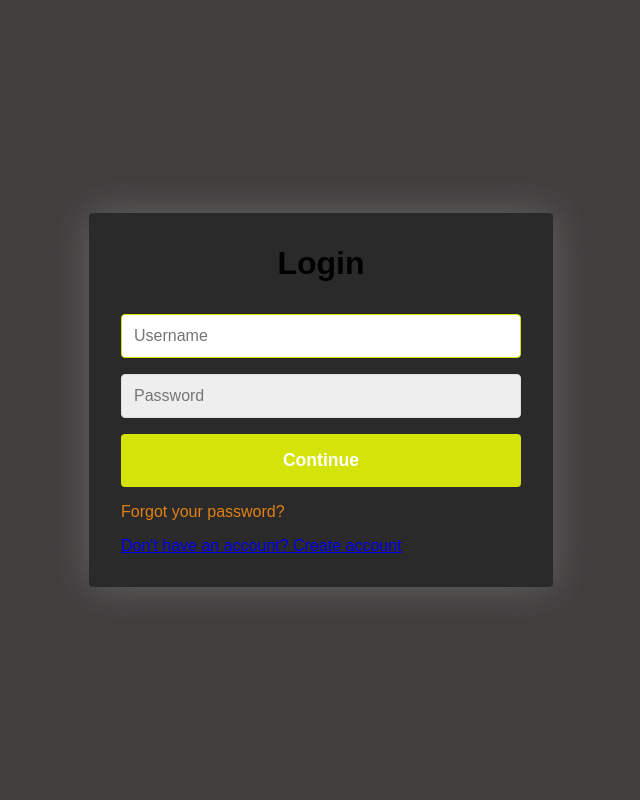
After one commit to ab-drd/pinnacle-builds-project, a PHP site: page /login.html in a window 1280 px wide. The commit adds this page. Shown: the whole page, without its empty margins (319-959 px from the left). Run offline with PHP 8.4, Linux system fonts and the light colour scheme.

Commit message:
Sign up/Log in/Log out backend complete

```diff
--- /dev/null
+++ b/project/login.html
@@ -0,0 +1,57 @@
+<!DOCTYPE html>
+<head>
+    <meta name="viewport" content="width=device-width, initial-scale=1.0">
+    <meta charset="utf-8">
+    <title>Login / Sign up Form</title>
+    <link rel="shortcut icon" href="/asets/favicon.ico">
+    <link rel="stylesheet" href="styles/main.css">
+</head>
+<body>
+<div class="container">
+    <form action="./src/includes/signin.inc.php" class="form" id="login">
+        <h1 class="form__title">Login</h1>
+        <div class="form__message-form__message--error"></div>
+        <div class="form__input-group">
+            <input type="text" class="form__input" autofocus placeholder="Username">
+            <div class="form__input-error-message"></div>
+        </div>
+        <div class="form__input-group">
+            <input type="password" class="form__input" autofocus placeholder="Password">
+            <div class="form__input-error-message"></div>
+        </div>
+        <button class="form__button" type="submit">Continue</button>
+        <p class="form__text">
+            <a href="#" class="form__link">Forgot your password?</a>
+        </p>
+        <p class="form__text">
+            <a lass="form__link" href="./" id="linkCreateAccount"> Don't have an account? Create account</a>
+        </p>
+    </form>
+    <form action="./src/includes/signup.inc.php" class="form form--hidden" id="createAccount">
+        <h1 class="form__title">Create Account</h1>
+        <div class="form__message-form__message--error"></div>
+        <div class="form__input-group">
+            <input type="text" id="signupUsername" class="form__input" autofocus placeholder="Username">
+            <div class="form__input-error-message"></div>
+        </div>
+        <div class="form__input-group">
+            <input type="text" class="form__input" autofocus placeholder="Email Adress">
+            <div class="form__input-error-message"></div>
+        </div>
+        <div class="form__input-group">
+            <input type="password" class="form__input" autofocus placeholder="Password">
+            <div class="form__input-error-message"></div>
+        </div>
+        <div class="form__input-group">
+            <input type="password" class="form__input" autofocus placeholder="Confirm Password">
+            <div class="form__input-error-message"></div>
+        </div>
+        <button class="form__button" type="submit">Continue</button>
+
+        <p class="form__text">
+            <a lass="form__link" href="./" id="linkLogin">Already have an account? Sign in.</a>
+        </p>
+    </form>
+</div>
+    <script src="src/main.js"></script>
+</body>
--- /dev/null
+++ b/project/src/redirect.php
@@ -0,0 +1,4 @@
+<?php
+    header("location: ../index.php");
+    exit();
+?>
--- /dev/null
+++ b/project/styles/main.css
@@ -0,0 +1,131 @@
+body{
+    --color-primary:#d5e408;
+    --color-primary-dark: #beca11;
+    --color-secondary: #e28113;
+    --color-error: #cc3333;
+    --color-success: #4bb544;
+    --border-radius: 4px;
+
+    margin: 0;
+    height: 100vh;
+    display: flex;
+    align-items: center;
+    justify-content: center;
+    font-size: 10px;
+    background-color: rgb(65,62,62);
+    background-size: cover;
+}
+
+.container{
+    width: 400px;
+    max-width: 400px;
+    margin: 1rem;
+    padding: 2rem;
+    box-shadow: 0 0 40px rgba(255, 255, 255, 0.2);
+    border-radius: var(--border-radius);
+    background: rgb(42,42,42);
+}
+
+.container,
+.form__input,
+.form__button{
+    font: 500 1rem 'Quicksand', sans-serif;
+}
+
+.form--hidden{
+    display: none;
+}
+
+.form > *:first-child{
+    margin-top: 0;
+}
+
+.form__title{
+    margin-bottom: 2rem;
+    text-align: center;
+
+}
+
+.form > *:last-child{
+    margin-bottom: 0;
+}
+
+.form__message{
+    text-align: center;
+    margin-bottom: 1rem;
+}
+
+.form__message--success{
+    color: var(--color-success)
+}
+
+.form__message--error{
+    color: var(--color-error);
+}
+
+.form__input-group{
+    margin-bottom: 1rem;
+}
+
+.form__input{
+    display: block;
+    width: 100%;
+    padding: 0.75rem;
+    box-sizing: border-box;
+    border-radius: var(--border-radius);
+    border: 1px solid #dddddd;
+    outline: none;
+    background: #eeeeee;
+    transition: background 0.2s, border-color 0.2s;
+}
+
+.form__input:focus{
+    border-color: var(--color-primary);
+    background: #ffffff;
+}
+
+.form__input--error{
+    color: var(--color-error);
+    border-color: var(--color-error);
+}
+
+.form__input-error-message{
+    margin-top: 0.5rem;
+    font-size: 0.85rem;
+    color: var(--color-error);
+}
+
+.form__button{
+    width: 100%;
+    padding: 1rem 2rem;
+    font-weight: bold;
+    font-size: 1.1rem;
+    color: #ffffff;
+    border: none;
+    border-radius: var(--border-radius);
+    outline: none;
+    cursor: pointer;
+    background: var(--color-primary);
+}
+
+.form__button:hover{
+    background: var(--color-primary-dark);
+}
+
+.form__button:active{
+    transform: scale(0.98);
+}
+
+.fomr__text{
+    text-align: center;
+}
+
+.form__link{
+    color: var(--color-secondary);
+    text-decoration: none;
+    cursor: pointer;
+}
+
+.form__link:hover{
+    text-decoration: underline;
+}
```
Also changed, not shown: project/index.php (added, +8 -0 lines), project/src/header.php (added, +19 -0 lines), project/src/includes/function.inc.php (+42 -3 lines), project/src/includes/login.inc.php (added, +16 -0 lines), project/src/includes/logout.inc.php (added, +7 -0 lines), project/src/includes/signup.inc.php (+6 -1 lines), project/src/login.php (added, +32 -0 lines), project/src/signup.php (+24 -0 lines).
